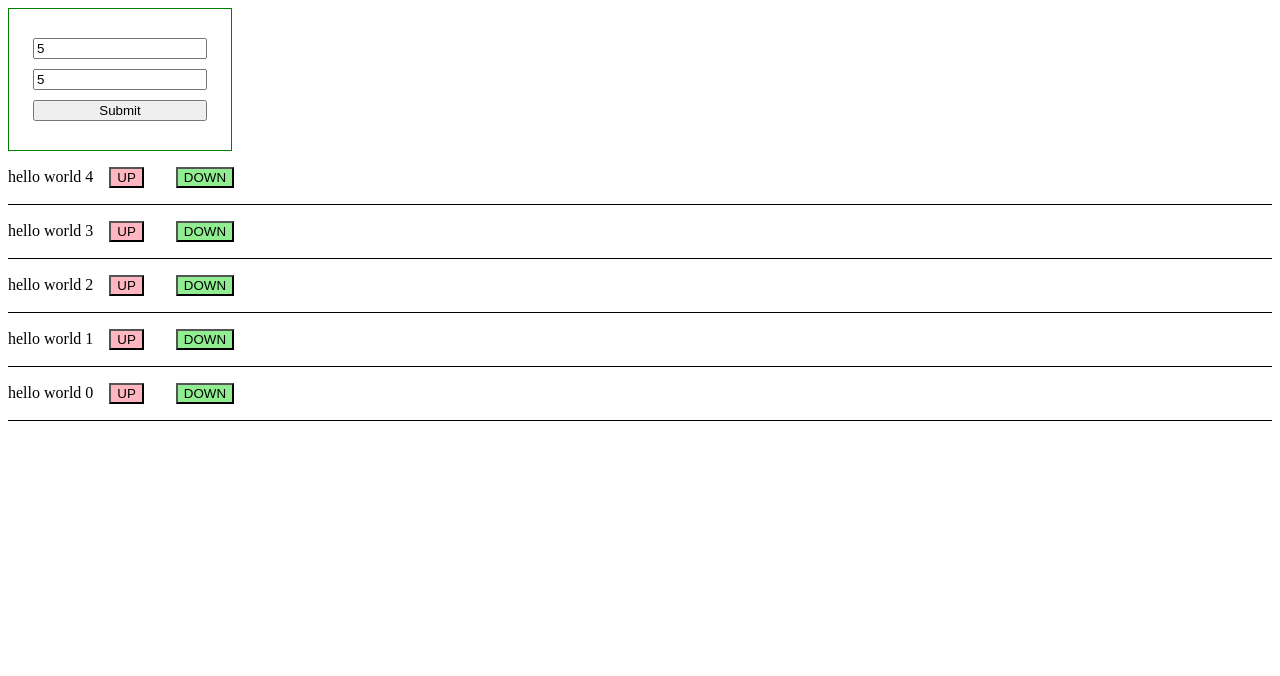
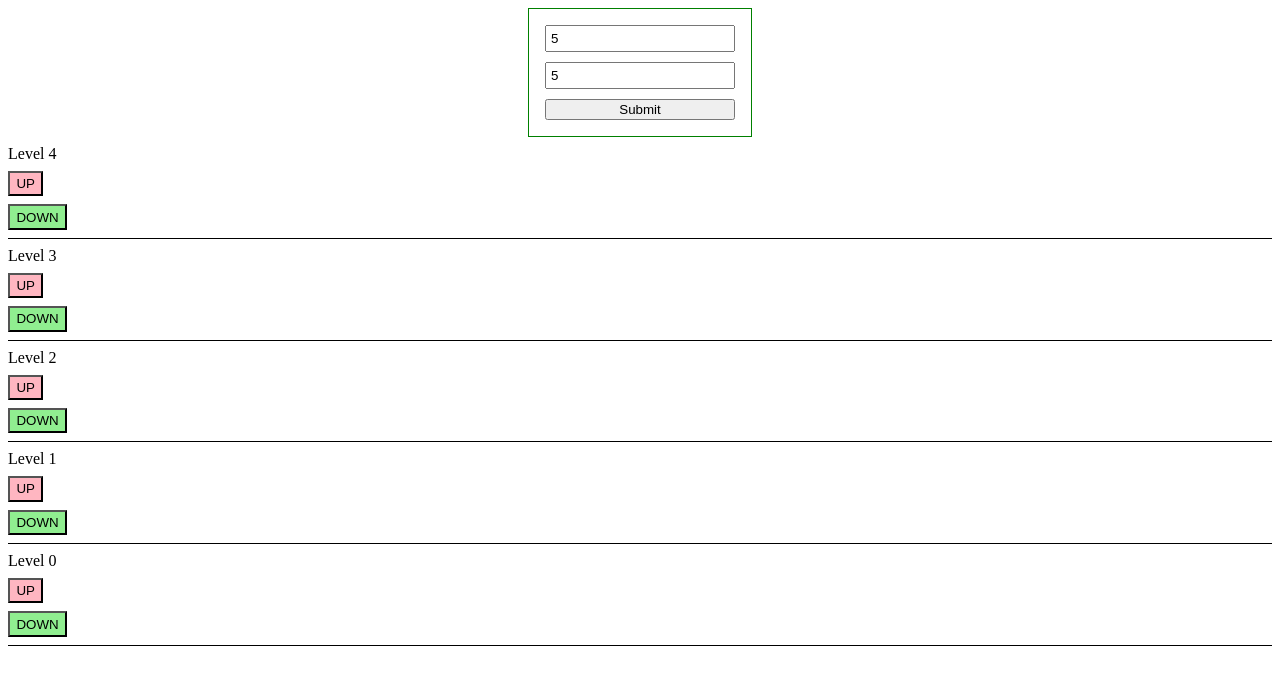
Before and after one commit to 197naveen/lift-smulation-rds, a plain HTML site: page index.html in a window 1280 px wide. Both pictures are taken after typing "5", "5" into the empty fields and a click on the button "Submit". Drawn offline with Linux system fonts and the light colour scheme.

Commit message:
update 13 jan

```diff
--- a/index.html
+++ b/index.html
@@ -13,13 +13,15 @@
 <body>
 
     <div id="details">
-        <form action=""></form>
-        <input type="number" id="no-of-floors" required placeholder="Enter the No of Floors" min="0" /> <br>
-        <input type="number" id="no-of-lifts" required placeholder="Enter the No of Lifts" min="0" /> <br>
+        <!-- <form action=""></form> -->
+        <input type="number" id="no-of-floors" required placeholder="Enter the No of Floors" min="1" /> <br>
+        <input type="number" id="no-of-lifts" required placeholder="Enter the No of Lifts" min="1" max="3" /> <br>
         <button onclick="myfunc()">Submit</button>
     </div>
-    <section id="lift-gen">
-    </section>
+    <!-- <div id="liftcont">
+        <div id="doorbg"></div>
+        <div id="doorfront1"></div>
+    </div> -->
     <script>
         function myfunc() {
 
@@ -30,37 +32,46 @@
             while (i >= 0) {
 
                 //creating parent container
+                let floorContainer = document.createElement("div");
+                floorContainer.setAttribute("id", "container" + i);
+                document.body.appendChild(floorContainer);
+                floorContainer.setAttribute("class","divcon");
+
+                //calling parent container
+                let parentContainer = document.getElementById("container" + i);
+
+                //creating level text container
                 let levelContainer = document.createElement("div");
-                levelContainer.innerHTML = "hello world " + i;
-                levelContainer.setAttribute("id", "container" + i);
-                document.body.appendChild(levelContainer);
+                levelContainer.innerHTML = "Level " + i;
+                parentContainer.appendChild(levelContainer);
+                levelContainer.setAttribute("class", "floor-level");
 
                 //creating button "up" element inside div container
-                let divContainer1 = document.getElementById("container" + i);
                 let buttonElement1 = document.createElement("BUTTON");
+                buttonElement1.innerHTML = "UP";
+                parentContainer.appendChild(buttonElement1);
+                buttonElement1.setAttribute("class", "bn1");
 
-                divContainer1.setAttribute("class","divcon");
-                buttonElement1.innerHTML = "UP";
-                divContainer1.appendChild(buttonElement1);
+                //creating br element
+                let brkElement = document.createElement("br");
+                parentContainer.appendChild(brkElement);
 
                 //creating button "down" element inside div container
-                let divContainer2 = document.getElementById("container" + i);
                 let buttonElement2 = document.createElement("BUTTON");
                 buttonElement2.innerHTML = "DOWN";
-                divContainer2.appendChild(buttonElement2);
-
-
-                buttonElement1.setAttribute("class", "bn1");
+                parentContainer.appendChild(buttonElement2);
                 buttonElement2.setAttribute("class", "bn2");
 
                 // let bnColor = document.getElementsByClassName("bn1");
                 // bnColor["i"].style.backgroundColor = "red";
 
+                i--;
 
-                i--;
+
 
             }
         }
+
     </script>
 </body>
 
--- a/style.css
+++ b/style.css
@@ -7,17 +7,22 @@
     box-sizing: border-box;
 }
 
-input, button {
-    margin: 5px 0px ;
+input {
+    margin-bottom: 10px;
+    width: 100%;
+    padding: 4px;
+}
+
+#details > button {
     width: 100%;
 }
-
-
 
 #details {
     border: 1px solid green;
     max-width: 14rem;
-    padding: 1.5rem;
+    padding: 1rem;
+    position: relative;
+    margin: 0rem auto;
 }
 
 #lift-gen > div {
@@ -35,10 +40,18 @@ input, button {
 
 .bn1, .bn2 {
     width: auto;
-    margin: 1rem;
+    padding: 0.2rem 0.4rem;
+    margin-top: 0.5rem;
 
 }
 
 .divcon {
     border-bottom: 1px solid black;
+    padding: 0.5rem 0rem;
 }
+
+#liftcont {
+    height: 100px;
+    width: 100px;
+    background-color: red;
+}
```
